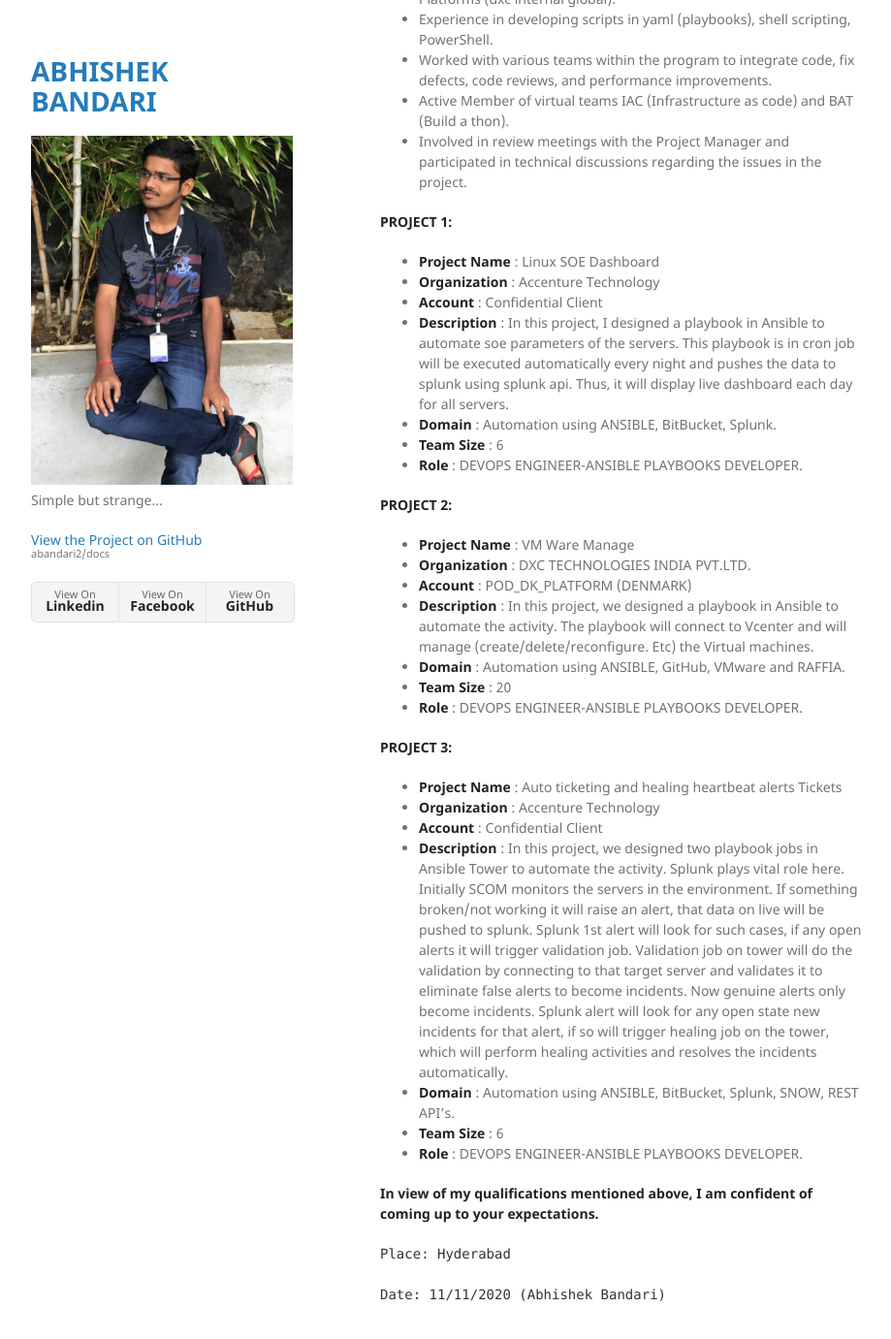
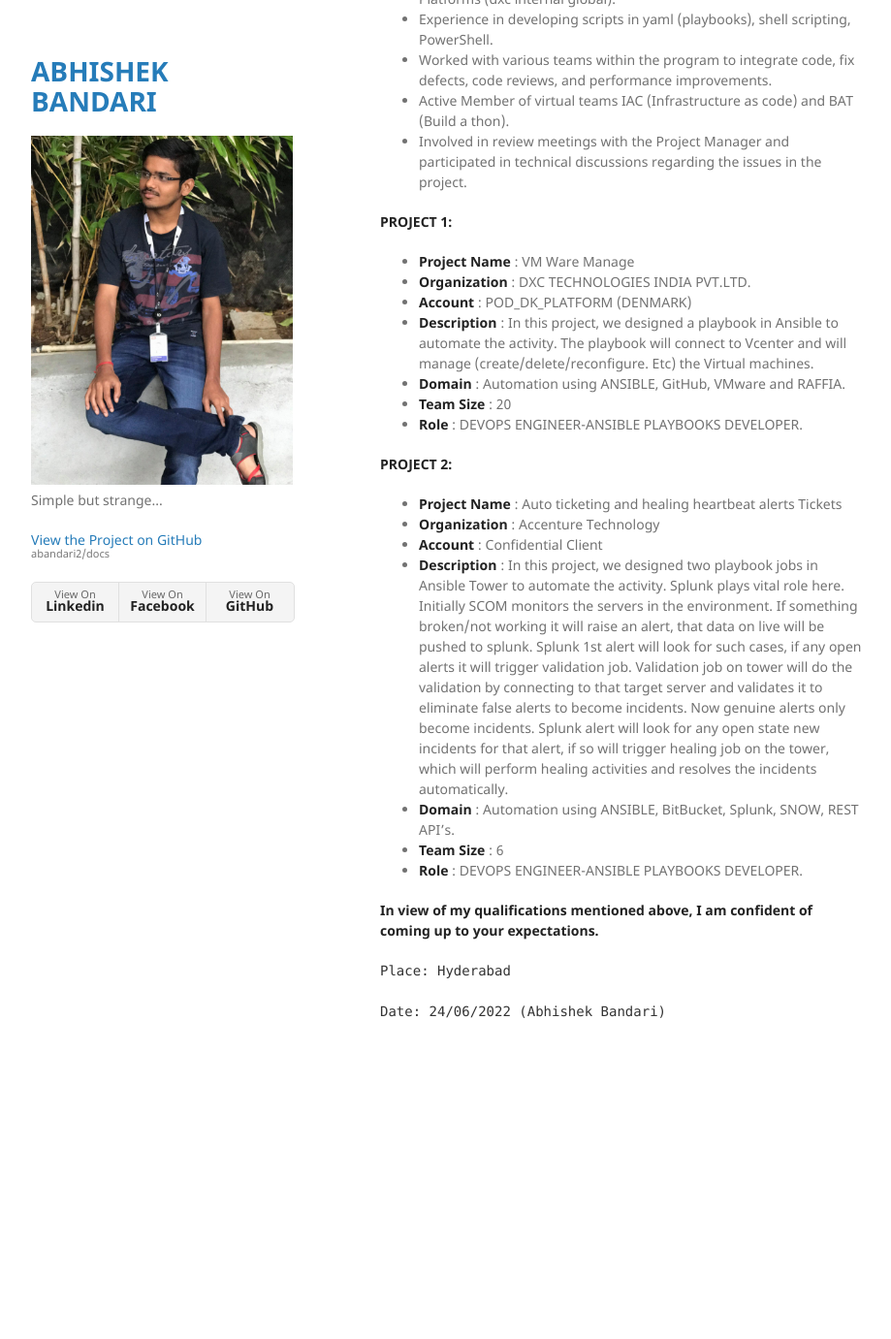
Before and after one commit to abandari2/docs, a Jekyll site: the page built from index.md, in a window 1280 px wide and 1400 px high, scrolled down 828 px. Shown: the top 1381 px of the window at 97% size, without its empty margins (178-1097 px from the left). Built offline with Jekyll 4.4.1, drawn with Linux system fonts in a browser that asks for light colours; our own code applies the rules of GitHub Pages for plain Markdown files; after the commit the page ends 1952 px from its top, so only the background shows below that.

Commit message:
Update index.md

````diff
--- a/index.md
+++ b/index.md
@@ -33,18 +33,7 @@ layout: default
 *	Active Member of virtual teams IAC (Infrastructure as code) and BAT (Build a thon).
 *	Involved in review meetings with the Project Manager and participated in technical discussions regarding the issues in the project.
 
-
 **PROJECT 1:**
-
-* **Project Name**    :  Linux SOE Dashboard
-* **Organization**    :	 Accenture Technology
-* **Account**         :  Confidential Client
-* **Description**     :	 In this project, I designed a playbook in Ansible to automate soe parameters of the servers. This playbook is in cron job will be executed automatically every night and pushes the data to splunk using splunk api. Thus, it will display live dashboard each day for all servers.
-* **Domain**          :  Automation using ANSIBLE, BitBucket, Splunk.
-* **Team Size**       :	 6
-* **Role**            :  DEVOPS ENGINEER-ANSIBLE PLAYBOOKS DEVELOPER.
-
-**PROJECT 2:**
 
 * **Project Name**    : VM Ware Manage
 * **Organization**    :	DXC TECHNOLOGIES INDIA PVT.LTD.
@@ -55,7 +44,7 @@ layout: default
 * **Role**            : DEVOPS ENGINEER-ANSIBLE PLAYBOOKS DEVELOPER.
 
 
-**PROJECT 3:**
+**PROJECT 2:**
 
 * **Project Name**    : Auto ticketing and healing heartbeat alerts Tickets
 * **Organization**    :	Accenture Technology
@@ -70,4 +59,4 @@ layout: default
 
 ```Place: Hyderabad```
 
-```Date:  11/11/2020                       				                               (Abhishek Bandari)```
+```Date:  24/06/2022                       				                               (Abhishek Bandari)```
````
